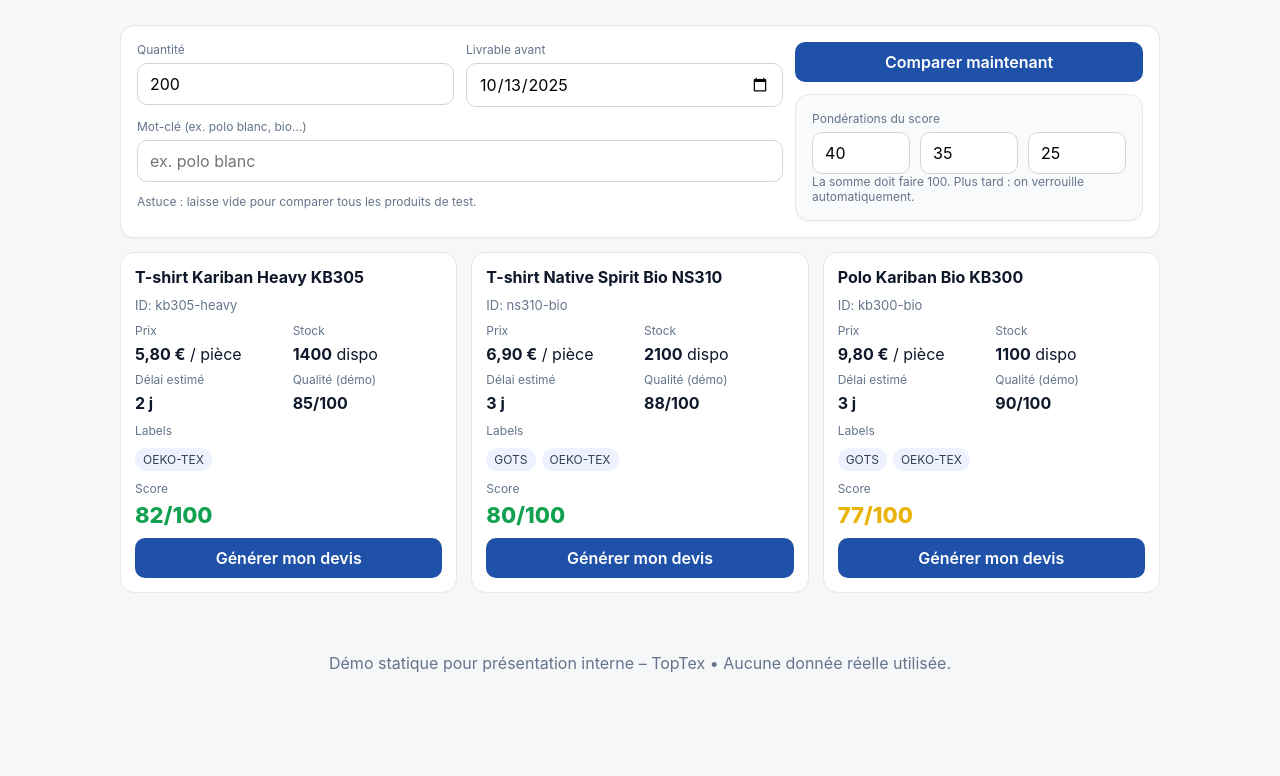
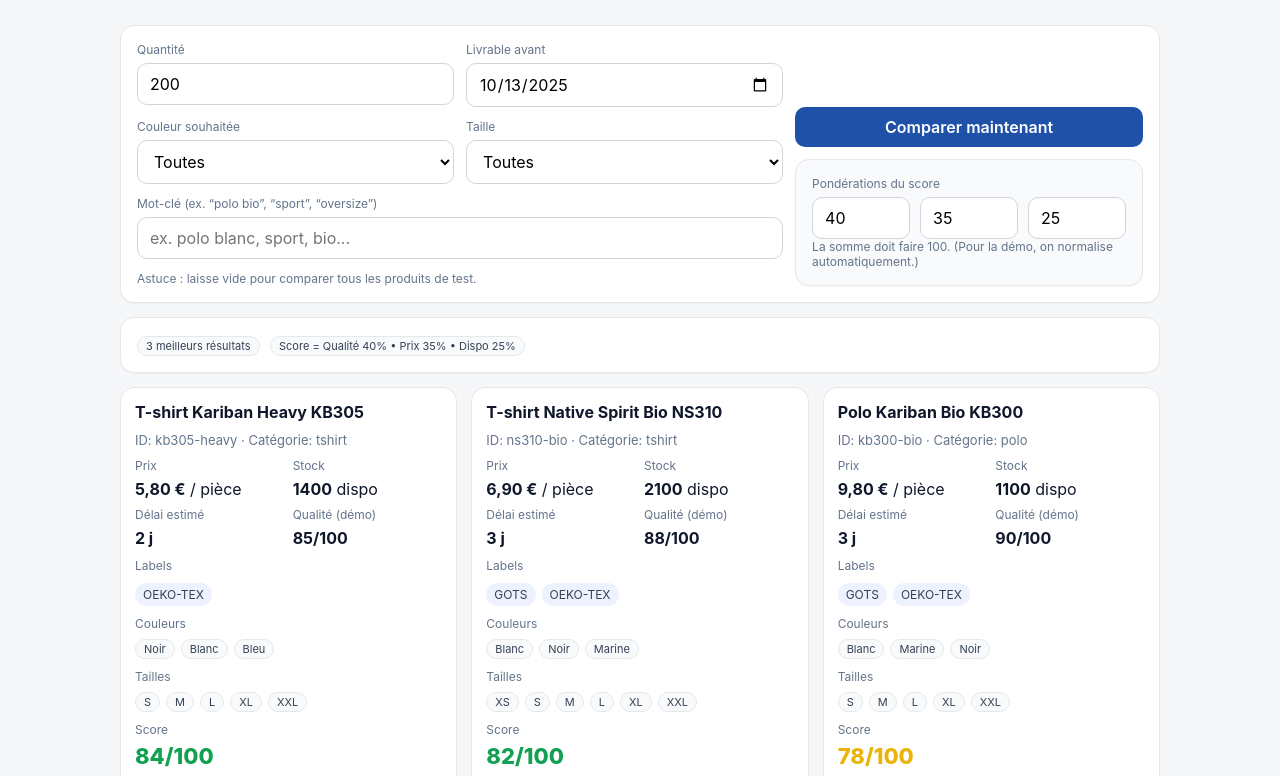
Before and after one commit to PerrinT31/SmartComparator, a plain HTML site: page index.html in a window 1280 px wide. Shown: the part 86-862 px from the top of the page. Before the commit the page ends 800 px from the top, so only its background shows below. Drawn offline with Linux system fonts and the light colour scheme.

Commit message:
Update index.html

```diff
--- a/index.html
+++ b/index.html
@@ -1,4 +1,3 @@
-
 <!doctype html>
 <html lang="fr">
 <head>
@@ -30,13 +29,14 @@
     .score.ok{color:var(--ok)} .score.mid{color:var(--warn)} .score.bad{color:var(--bad)}
     .hint{font-size:12px;color:var(--muted)}
     footer{padding:32px 20px;color:var(--muted);text-align:center}
+    .badge{display:inline-block;font-size:11px;border:1px solid #e5e7eb;border-radius:999px;padding:2px 8px;margin-right:6px;color:#334155;background:#f9fafb}
   </style>
 </head>
 <body>
   <header>
     <div class="wrap">
       <h1>Smart Comparator – Démo statique</h1>
-      <p class="lead">Comparer 2–3 produits test (qualité / prix / disponibilité) et voir le meilleur choix en un coup d’œil.</p>
+      <p class="lead">Comparer des T-shirts, sweats et polos (qualité / prix / dispo / délais) pour trouver la meilleure option.</p>
     </div>
   </header>
 
@@ -53,12 +53,39 @@
             <input id="deadline" type="date" />
           </div>
         </div>
+        <div class="grid" style="grid-template-columns:1fr 1fr;gap:12px">
+          <div>
+            <label for="color">Couleur souhaitée</label>
+            <select id="color">
+              <option value="">Toutes</option>
+              <option>Blanc</option>
+              <option>Noir</option>
+              <option>Marine</option>
+              <option>Bleu</option>
+              <option>Gris chiné</option>
+              <option>Beige</option>
+            </select>
+          </div>
+          <div>
+            <label for="size">Taille</label>
+            <select id="size">
+              <option value="">Toutes</option>
+              <option>XS</option>
+              <option>S</option>
+              <option>M</option>
+              <option>L</option>
+              <option>XL</option>
+              <option>XXL</option>
+            </select>
+          </div>
+        </div>
         <div>
-          <label for="query">Mot-clé (ex. polo blanc, bio…)</label>
-          <input id="query" type="text" placeholder="ex. polo blanc" />
+          <label for="query">Mot-clé (ex. “polo bio”, “sport”, “oversize”)</label>
+          <input id="query" type="text" placeholder="ex. polo blanc, sport, bio..." />
         </div>
         <div class="hint">Astuce : laisse vide pour comparer tous les produits de test.</div>
       </div>
+
       <div class="grid" style="align-content:end">
         <button id="search" class="btn">Comparer maintenant</button>
         <div class="panel" style="background:#f9fafb">
@@ -68,9 +95,14 @@
             <input id="wPrice"   type="number" min="0" max="100" value="35" title="Prix %" />
             <input id="wAvail"   type="number" min="0" max="100" value="25" title="Disponibilité %" />
           </div>
-          <div class="hint">La somme doit faire 100. Plus tard : on verrouille automatiquement.</div>
+          <div class="hint">La somme doit faire 100. (Pour la démo, on normalise automatiquement.)</div>
         </div>
       </div>
+    </section>
+
+    <section class="panel" aria-label="Filtres actifs">
+      <span class="badge" id="badge-count">3 meilleurs résultats</span>
+      <span class="badge" id="badge-info">Score = Qualité 40% • Prix 35% • Dispo 25%</span>
     </section>
 
     <section class="cards" id="results" aria-live="polite"></section>
@@ -80,25 +112,51 @@
 
   <script>
     // ------------------------------
-    // 1) Produits de DÉMO à la main
+    // 1) Produits de DÉMO (9 items)
     // ------------------------------
-const PRODUCTS = [
-  // --- T-shirts ---
-  { id:"ns310-bio", name:"T-shirt Native Spirit Bio NS310", price:6.9, quality:88, stock:2100, leadTimeDays:3, labels:["GOTS","OEKO-TEX"], keywords:"t shirt coton bio unisexe blanc" },
-  { id:"kb305-heavy", name:"T-shirt Kariban Heavy KB305", price:5.8, quality:85, stock:1400, leadTimeDays:2, labels:["OEKO-TEX"], keywords:"t shirt épais coton 190g homme noir" },
-  { id:"pro200-tech", name:"T-shirt Proact Tech PRO200", price:7.5, quality:90, stock:800, leadTimeDays:4, labels:["OEKO-TEX"], keywords:"t shirt sport respirant polyester bleu" },
+    const PRODUCTS = [
+      // --- T-shirts ---
+      { id:"ns310-bio", name:"T-shirt Native Spirit Bio NS310", category:"tshirt",
+        price:6.9, quality:88, stock:2100, leadTimeDays:3,
+        labels:["GOTS","OEKO-TEX"], colors:["Blanc","Noir","Marine"], sizes:["XS","S","M","L","XL","XXL"],
+        keywords:"t shirt coton bio unisexe blanc durable" },
+      { id:"kb305-heavy", name:"T-shirt Kariban Heavy KB305", category:"tshirt",
+        price:5.8, quality:85, stock:1400, leadTimeDays:2,
+        labels:["OEKO-TEX"], colors:["Noir","Blanc","Bleu"], sizes:["S","M","L","XL","XXL"],
+        keywords:"t shirt épais coton 190g homme noir robuste" },
+      { id:"pro200-tech", name:"T-shirt Proact Tech PRO200", category:"tshirt",
+        price:7.5, quality:90, stock:800, leadTimeDays:4,
+        labels:["OEKO-TEX"], colors:["Bleu","Noir","Gris chiné"], sizes:["S","M","L","XL"],
+        keywords:"t shirt sport respirant polyester bleu running training" },
 
-  // --- Sweats ---
-  { id:"ns720-relax", name:"Sweat Native Spirit Relax NS720", price:21.5, quality:95, stock:450, leadTimeDays:5, labels:["GRS","VEGAN"], keywords:"sweat oversize coton recyclé marine" },
-  { id:"kb420-classic", name:"Sweat Kariban Classic KB420", price:18.9, quality:90, stock:950, leadTimeDays:3, labels:["OEKO-TEX"], keywords:"sweat unisexe col rond coton molleton" },
-  { id:"pro500-zip", name:"Sweat Proact Zip PRO500", price:23.4, quality:92, stock:370, leadTimeDays:6, labels:["OEKO-TEX"], keywords:"sweat technique sport zippé gris chiné" },
+      // --- Sweats ---
+      { id:"ns720-relax", name:"Sweat Native Spirit Relax NS720", category:"sweat",
+        price:21.5, quality:95, stock:450, leadTimeDays:5,
+        labels:["GRS","VEGAN"], colors:["Marine","Noir","Gris chiné"], sizes:["S","M","L","XL","XXL"],
+        keywords:"sweat oversize coton recyclé marine lifestyle" },
+      { id:"kb420-classic", name:"Sweat Kariban Classic KB420", category:"sweat",
+        price:18.9, quality:90, stock:950, leadTimeDays:3,
+        labels:["OEKO-TEX"], colors:["Noir","Gris chiné","Bleu"], sizes:["S","M","L","XL","XXL"],
+        keywords:"sweat unisexe col rond coton molleton classique" },
+      { id:"pro500-zip", name:"Sweat Proact Zip PRO500", category:"sweat",
+        price:23.4, quality:92, stock:370, leadTimeDays:6,
+        labels:["OEKO-TEX"], colors:["Gris chiné","Noir","Bleu"], sizes:["S","M","L","XL"],
+        keywords:"sweat technique sport zippé gris chiné performance" },
 
-  // --- Polos ---
-  { id:"kb300-bio", name:"Polo Kariban Bio KB300", price:9.8, quality:90, stock:1100, leadTimeDays:3, labels:["GOTS","OEKO-TEX"], keywords:"polo bio coton organique blanc" },
-  { id:"kb400-premium", name:"Polo Kariban Premium KB400", price:12.4, quality:93, stock:680, leadTimeDays:5, labels:["OEKO-TEX"], keywords:"polo homme piqué double fil bleu" },
-  { id:"pro701-active", name:"Polo Proact Active PRO701", price:10.9, quality:88, stock:1500, leadTimeDays:4, labels:["OEKO-TEX"], keywords:"polo sport respirant polyester noir" }
-];
-
+      // --- Polos ---
+      { id:"kb300-bio", name:"Polo Kariban Bio KB300", category:"polo",
+        price:9.8, quality:90, stock:1100, leadTimeDays:3,
+        labels:["GOTS","OEKO-TEX"], colors:["Blanc","Marine","Noir"], sizes:["S","M","L","XL","XXL"],
+        keywords:"polo bio coton organique blanc no label personnalisation" },
+      { id:"kb400-premium", name:"Polo Kariban Premium KB400", category:"polo",
+        price:12.4, quality:93, stock:680, leadTimeDays:5,
+        labels:["OEKO-TEX"], colors:["Bleu","Noir","Blanc"], sizes:["S","M","L","XL","XXL"],
+        keywords:"polo homme piqué double fil bleu premium" },
+      { id:"pro701-active", name:"Polo Proact Active PRO701", category:"polo",
+        price:10.9, quality:88, stock:1500, leadTimeDays:4,
+        labels:["OEKO-TEX"], colors:["Noir","Bleu","Blanc"], sizes:["S","M","L","XL"],
+        keywords:"polo sport respirant polyester noir club équipe" }
+    ];
 
     // ------------------------------
     // 2) Utilitaires score & format
@@ -107,16 +165,16 @@ const PRODUCTS = [
     function daysUntil(dateStr){
       if(!dateStr) return Infinity;
       const d = new Date(dateStr);
-      const now = new Date();
-      const diff = Math.ceil((d - now)/(1000*60*60*24));
+      const today = new Date(); today.setHours(0,0,0,0);
+      const diff = Math.ceil((d - today)/(1000*60*60*24));
       return diff < 0 ? -1 : diff;
     }
     function formatEUR(n){ return n.toLocaleString("fr-FR",{style:"currency",currency:"EUR"}); }
     function scoreProduct(p, weights){
-      // Normalisations simples pour la démo (à ajuster selon vraie data)
-      const priceNorm = clamp01(1 - p.price / 25);            // 0€ -> 1 ; 25€ -> 0
-      const qualityNorm = clamp01(p.quality / 100);           // 0-100 -> 0-1
-      const availNorm = clamp01(p.stock / 1000) * clamp01(1 - p.leadTimeDays/14); // stock élevé + délai court
+      // Normalisations simples pour la démo
+      const priceNorm = clamp01(1 - p.price / 30);              // 0€ -> 1 ; 30€ -> 0
+      const qualityNorm = clamp01(p.quality / 100);             // 0-100 -> 0-1
+      const availNorm = clamp01(p.stock / 1200) * clamp01(1 - (p.leadTimeDays / 14)); // stock élevé + délai court
       const s = qualityNorm*weights.quality + priceNorm*weights.price + availNorm*weights.availability;
       return Math.round(s * 100);
     }
@@ -125,15 +183,17 @@ const PRODUCTS = [
     // ------------------------------
     // 3) Filtrage & tri
     // ------------------------------
-    function compute(query, qty, deadline, weights){
+    function compute(query, qty, deadline, weights, color, size){
       const days = daysUntil(deadline);
+      const q = (query||"").trim().toLowerCase();
       return PRODUCTS
         .filter(p=>{
-          const q = (query||"").trim().toLowerCase();
-          const matches = !q || p.name.toLowerCase().includes(q) || p.keywords.includes(q);
+          const matchesQuery = !q || p.name.toLowerCase().includes(q) || p.keywords.toLowerCase().includes(q);
           const enoughStock = qty ? p.stock >= qty : true;
           const meetDeadline = (days === Infinity) ? true : (p.leadTimeDays <= days && days >= 0);
-          return matches && enoughStock && meetDeadline;
+          const matchColor = !color || (p.colors && p.colors.includes(color));
+          const matchSize = !size || (p.sizes && p.sizes.includes(size));
+          return matchesQuery && enoughStock && meetDeadline && matchColor && matchSize;
         })
         .map(p=>({ ...p, score: scoreProduct(p, weights) }))
         .sort((a,b)=> b.score - a.score)
@@ -144,26 +204,40 @@ const PRODUCTS = [
     // 4) Rendu UI
     // ------------------------------
     const elResults = document.getElementById("results");
-    function render(list){
+    const elBadgeCount = document.getElementById("badge-count");
+    const elBadgeInfo  = document.getElementById("badge-info");
+
+    function render(list, weights){
       elResults.innerHTML = "";
+      elBadgeCount.textContent = list.length ? `${list.length} meilleurs résultats` : "Aucun résultat";
+      elBadgeInfo.textContent = `Score = Qualité ${(weights.quality*100)|0}% • Prix ${(weights.price*100)|0}% • Dispo ${(weights.availability*100)|0}%`;
+
       if(!list.length){
-        elResults.innerHTML = `<div class="panel">Aucun résultat avec ces critères. Essaie d'élargir la recherche.</div>`;
+        elResults.innerHTML = `<div class="panel">Aucun résultat avec ces critères. Essaie d'élargir la recherche (couleur/taille, délai ou quantité).</div>`;
         return;
       }
+
       list.forEach(p=>{
         const lbls = p.labels.map(l=>`<span class="pill">${l}</span>`).join("");
+        const colors = p.colors.map(c=>`<span class="badge">${c}</span>`).join("");
+        const sizes  = p.sizes.map(s=>`<span class="badge">${s}</span>`).join("");
         elResults.insertAdjacentHTML("beforeend", `
           <article class="card" aria-label="${p.name}">
             <div class="title">${p.name}</div>
-            <div class="meta">ID: ${p.id}</div>
+            <div class="meta">ID: ${p.id} · Catégorie: ${p.category}</div>
+
             <div class="grid" style="grid-template-columns:1fr 1fr;gap:8px">
               <div><label>Prix</label><div><strong>${formatEUR(p.price)}</strong> / pièce</div></div>
               <div><label>Stock</label><div><strong>${p.stock}</strong> dispo</div></div>
               <div><label>Délai estimé</label><div><strong>${p.leadTimeDays} j</strong></div></div>
               <div><label>Qualité (démo)</label><div><strong>${p.quality}/100</strong></div></div>
             </div>
+
             <div><label>Labels</label><div>${lbls || "<span class='meta'>—</span>"}</div></div>
+            <div><label>Couleurs</label><div>${colors}</div></div>
+            <div><label>Tailles</label><div>${sizes}</div></div>
             <div><label>Score</label><div class="score ${scoreClass(p.score)}">${p.score}/100</div></div>
+
             <button class="btn" onclick="alert('Démo: génération de devis à venir')">Générer mon devis</button>
           </article>
         `);
@@ -178,17 +252,31 @@ const PRODUCTS = [
       const q = parseFloat($("wQuality").value||0)/100;
       const p = parseFloat($("wPrice").value||0)/100;
       const a = parseFloat($("wAvail").value||0)/100;
-      const sum = q+p+a || 1;
+      const sum = (q+p+a) || 1;
       return { quality: q/sum, price: p/sum, availability: a/sum };
     }
     function run(){
-      const list = compute($("query").value, parseInt($("qty").value||0,10), $("deadline").value, getWeights());
-      render(list);
+      const list = compute(
+        $("query").value,
+        parseInt($("qty").value || 0, 10),
+        $("deadline").value,
+        getWeights(),
+        $("color").value,
+        $("size").value
+      );
+      render(list, getWeights());
     }
-    $("search").addEventListener("click", run);
+
     // Init : deadline à +7 jours pour la démo
     const d = new Date(); d.setDate(d.getDate()+7); $("deadline").value = d.toISOString().slice(0,10);
     run();
+    $("search").addEventListener("click", run);
+
+    // Recalculer à la volée quand l'utilisateur change les pondérations ou filtres
+    ["wQuality","wPrice","wAvail","color","size","qty","deadline","query"].forEach(id=>{
+      $(id).addEventListener("change", run);
+      $(id).addEventListener("keyup", e => { if(id==="query") run(); });
+    });
   </script>
 </body>
 </html>
```
